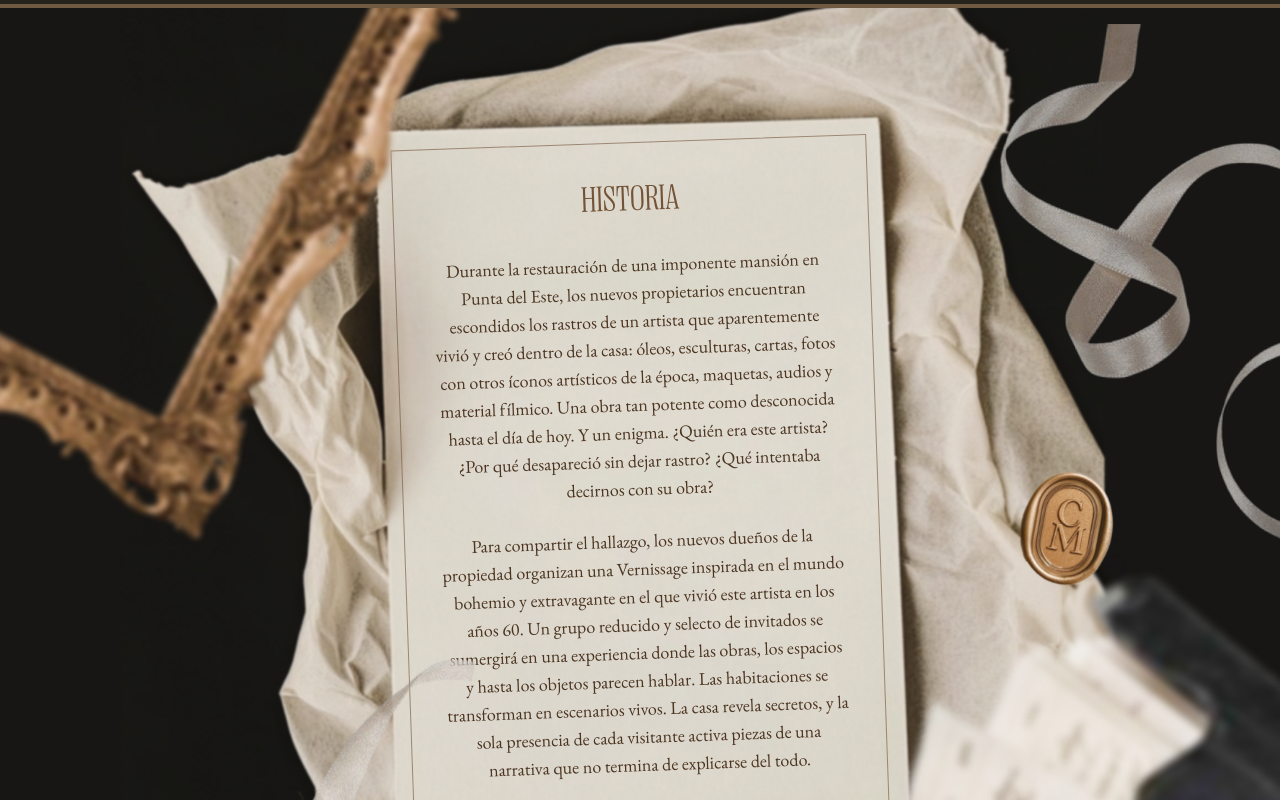
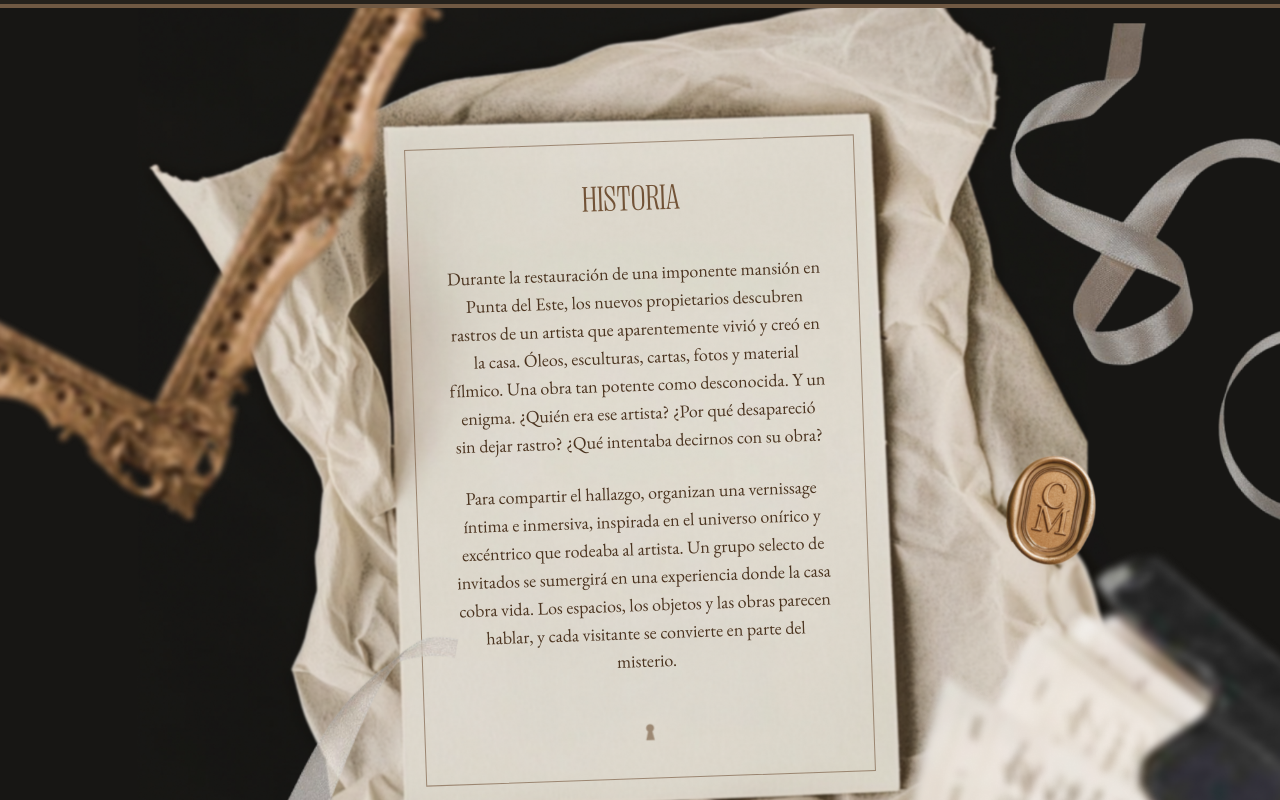
Before and after one commit to deadpine/vernissage, a Next.js app: page / in a window 1280 px wide. Shown: the part 2400-3200 px from the top of the page. Built offline with nearby package versions, Linux system fonts and the light colour scheme.

Commit message:
new story text

```diff
--- a/components/history.tsx
+++ b/components/history.tsx
@@ -3,18 +3,20 @@ export function HistorySection() {
     <div className="bg-[#171614] text-white border-b-4 border-gold">
 
       <div className="bg-[url('/images/history-bg.png')] bg-cover md:bg-contain bg-center bg-no-repeat
-      min-h-[400px] py-[150px] md:py-[134px] relative">
+      min-h-[400px] py-[126px] md:py-[134px] md:px-12 relative">
 
         {/* papel */}
-        <div className="max-w-[calc(100%-2rem)] md:max-w-[476px] space-y-6 mx-auto text-center px-6 py-8 md:p-9 border border-[#725337]/60 rotate-[-1deg] md:rotate-[-2deg] relative">
-          <h2 className="text-4xl font-heading text-[#725337] mb-8">HISTORIA</h2>
-          <p className="text-[#4B3420] font-serif text-lg">
-            Durante la restauración de una imponente mansión en Punta del Este, los nuevos propietarios encuentran escondidos los rastros de un artista que aparentemente vivió y creó dentro de la casa: óleos, esculturas, cartas, fotos con otros íconos artísticos de la época, maquetas, audios y material fílmico. Una obra tan potente como desconocida hasta el día de hoy. Y un enigma. ¿Quién era este artista? ¿Por qué desapareció sin dejar rastro? ¿Qué intentaba decirnos con su obra?
-          </p>
-          <p className="text-[#4B3420] font-serif text-lg mb-2">
-            Para compartir el hallazgo, los nuevos dueños de la propiedad organizan una Vernissage inspirada en el mundo bohemio y extravagante en el que vivió este artista en los años 60.
-            Un grupo reducido y selecto de invitados se sumergirá en una experiencia donde las obras, los espacios y hasta los objetos parecen hablar. Las habitaciones se transforman en escenarios vivos. La casa revela secretos, y la sola presencia de cada visitante activa piezas de una narrativa que no termina de explicarse del todo.
-          </p>
+        <div className="flex flex-col items-center max-w-[calc(100%-1.5rem)] md:max-w-[450px] md:space-y-10 space-y-6 mx-auto text-center mb-1 px-6 py-8 md:p-9 border border-[#725337]/60 rotate-[-1deg] md:rotate-[-2deg] relative">
+          <h2 className="text-4xl font-heading text-[#725337]">HISTORIA</h2>
+          <div>
+            <p className="text-[#4B3420] font-serif text-lg mb-6">
+              Durante la restauración de una imponente mansión en Punta del Este, los nuevos propietarios descubren rastros de un artista que aparentemente vivió y creó en la casa. Óleos, esculturas, cartas, fotos y material fílmico. Una obra tan potente como desconocida. Y un enigma. ¿Quién era ese artista? ¿Por qué desapareció sin dejar rastro? ¿Qué intentaba decirnos con su obra?
+            </p>
+            <p className="text-[#4B3420] font-serif text-lg mb-2">
+              Para compartir el hallazgo, organizan una vernissage íntima e inmersiva, inspirada en el universo onírico y excéntrico que rodeaba al artista. Un grupo selecto de invitados se sumergirá en una experiencia donde la casa cobra vida. Los espacios, los objetos y las obras parecen hablar, y cada visitante se convierte en parte del misterio.
+            </p>
+          </div>
+          <img src="/images/cerradura.png" alt="" className="hidden md:block" />
         </div>
 
         <img src="/images/history-left.png" alt="History" className="absolute left-0 top-0 h-full w-auto object-contain hidden lg:block z-10" />
```
Also changed, not shown: public/images/cerradura.png.
